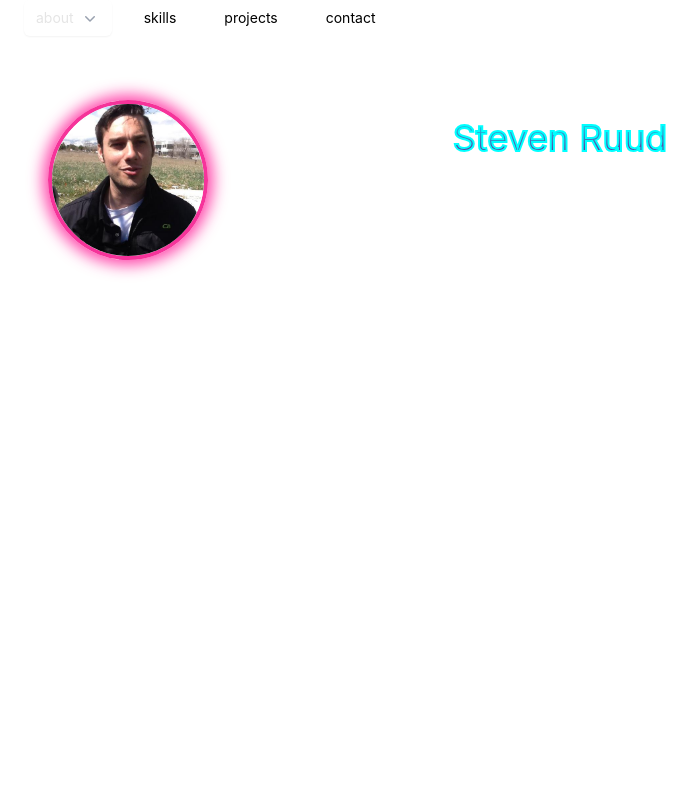
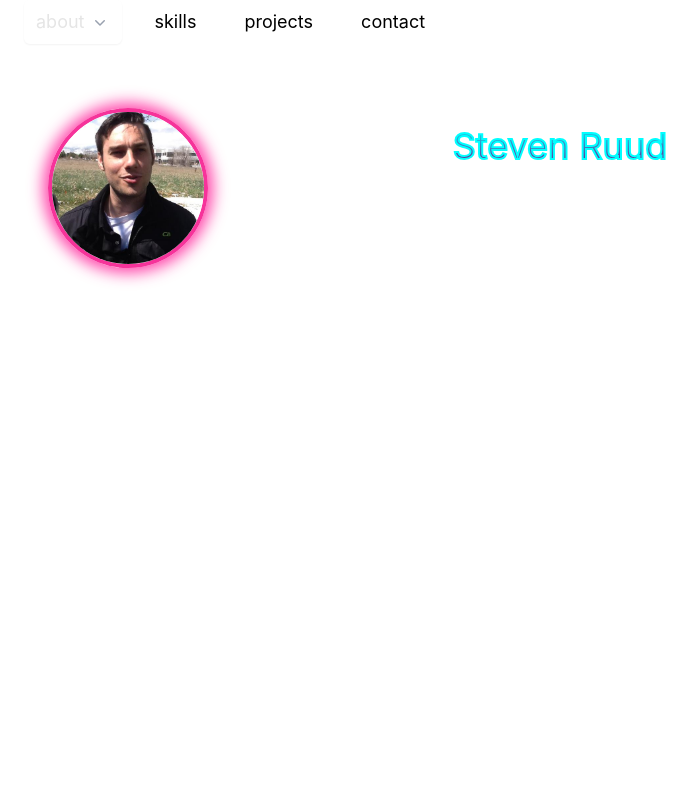
Before and after one commit to sruud/my-portfolio, a Next.js app: page / in a window 1280 px wide. Shown: the top 800 px of the page, without its empty margins (136-833 px from the left). Built offline with nearby package versions, Linux system fonts and the light colour scheme.

Commit message:
testing large nav feel - text-lg

```diff
--- a/app/components/nav.tsx
+++ b/app/components/nav.tsx
@@ -42,7 +42,7 @@ export function Navbar() {
               <>
                 <button
                   type="button"
-                  className="inline-flex w-full justify-center gap-x-1.5 rounded-md text-neutral-200 px-3 py-2 text-sm shadow-xs"
+                  className="inline-flex w-full justify-center gap-x-1.5 rounded-md text-neutral-200 px-3 py-2 text-lg shadow-xs"
                   id="menu-button"
                   aria-expanded={isDropdownOpen ? "true" : "false"}
                   aria-haspopup="true"
@@ -50,7 +50,7 @@ export function Navbar() {
                 >
                   {item.name}
                   <svg
-                    className={`size-5 text-gray-400 transition-transform duration-200 ${
+                    className={`w-5 h-7  text-gray-400 transition-transform duration-200 ${
                       isDropdownOpen ? "rotate-180" : "rotate-0"
                     }`}
                     viewBox="0 0 20 20"
@@ -78,7 +78,7 @@ export function Navbar() {
                         <Link
                           key={subLink.href}
                           href={subLink.href}
-                          className="block px-4 py-2 text-neutral-900 dark:text-white text-sm hover:bg-gray-700 hover:text-white rounded-2xl"
+                          className="block px-4 py-2 text-neutral-900 dark:text-white text-lg hover:bg-gray-700 hover:text-white rounded-2xl"
                           role="menuitem"
                           tabIndex={-1}
                         >
@@ -90,7 +90,7 @@ export function Navbar() {
                 )}
               </>
             ) : (
-              <Link key={href} href={href} className="block px-4 py-2 text-sm">
+              <Link key={href} href={href} className="block px-4 py-2 text-lg">
                 {item.name}
               </Link>
             )}
```
